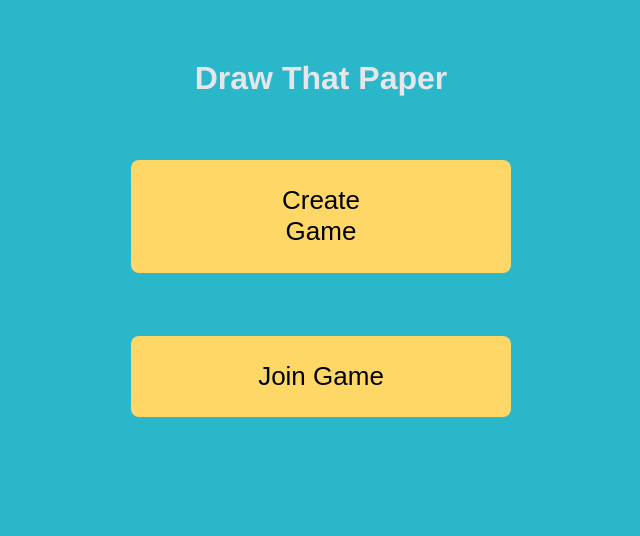
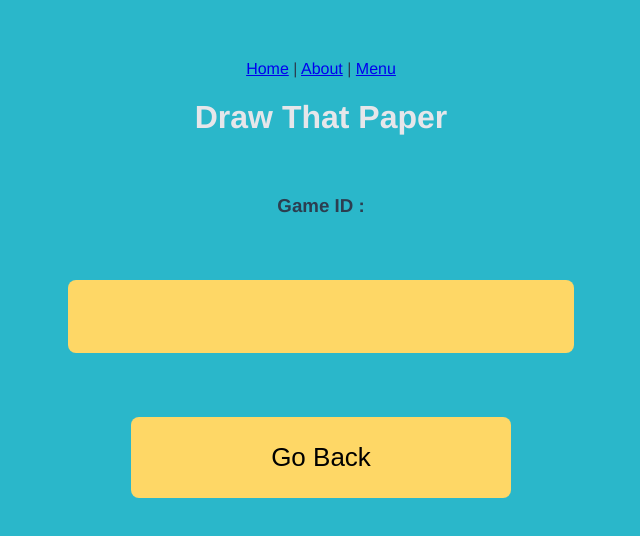
Before and after one commit to dbllt/oci_drawthatpaper, a Vue app in the folder dtp-front/: page /join in a window 1280 px wide. Shown: the top 536 px of the page, without its empty margins (319-959 px from the left). Built offline with nearby package versions, Linux system fonts and the light colour scheme.

Commit message:
Properly using router

```diff
--- a/dtp-front/src/App.vue
+++ b/dtp-front/src/App.vue
@@ -1,54 +1,15 @@
 <template>
   <div id="app">
-    <component :is="currentComponent"></component>
+    <div id="nav">
+      <router-link to="/">Home</router-link> |
+      <router-link to="/about">About</router-link> |
+      <router-link to="/menu">Menu</router-link>
+    </div>
+    <router-view/>
   </div>
 </template>
 
 
-
-
-<script>
-import MainMenu from "@/components/MainMenu";
-import CreateGame from "@/components/CreateGame";
-import JoinGame from "@/components/JoinGame";
-import Game from "@/components/Game";
-export default {
-  name: 'app',
-  data() {
-    return {
-      currentComponent: 'MainMenu'
-    }
-  },
-  methods: {
-    create: function () {
-      this.$router.push('CreateGame')
-
-      this.currentComponent= 'CreateGame'
-
-    },
-    join: function () {
-      this.$router.push('JoinGame')
-      this.currentComponent= 'JoinGame'
-    },
-
-    startGame: function (id) {
-      this.$router.push('game_'+id)
-      this.currentComponent= 'Game'
-    },
-
-    goHome: function () {
-      this.$router.push('/')
-      this.currentComponent= 'MainMenu'
-    }
-  },
-  components: {
-    MainMenu,
-    CreateGame,
-    JoinGame,
-    Game
-  }
-}
-</script>
 
 
 <style>
--- a/dtp-front/src/components/CreateGame.vue
+++ b/dtp-front/src/components/CreateGame.vue
@@ -27,11 +27,11 @@
     },
     start: function () {
 
-      this.$parent.startGame(this.gameId);
+      this.$router.push('/game/'+this.gameId)
     },
     back: function () {
 
-      this.$parent.goHome();
+      this.$router.push('/menu')
     }
   }
 }
--- a/dtp-front/src/components/Game.vue
+++ b/dtp-front/src/components/Game.vue
@@ -21,7 +21,7 @@
   methods: {
 
     leave: function () {
-      this.$parent.goHome();
+      this.$router.push('/menu')
     }
   }
 }
--- /dev/null
+++ b/dtp-front/src/components/HelloWorld.vue
@@ -0,0 +1,58 @@
+<template>
+  <div class="hello">
+    <h1>{{ msg }}</h1>
+    <p>
+      For a guide and recipes on how to configure / customize this project,<br>
+      check out the
+      <a href="https://cli.vuejs.org" target="_blank" rel="noopener">vue-cli documentation</a>.
+    </p>
+    <h3>Installed CLI Plugins</h3>
+    <ul>
+      <li><a href="https://github.com/vuejs/vue-cli/tree/dev/packages/%40vue/cli-plugin-babel" target="_blank" rel="noopener">babel</a></li>
+      <li><a href="https://github.com/vuejs/vue-cli/tree/dev/packages/%40vue/cli-plugin-eslint" target="_blank" rel="noopener">eslint</a></li>
+    </ul>
+    <h3>Essential Links</h3>
+    <ul>
+      <li><a href="https://vuejs.org" target="_blank" rel="noopener">Core Docs</a></li>
+      <li><a href="https://forum.vuejs.org" target="_blank" rel="noopener">Forum</a></li>
+      <li><a href="https://chat.vuejs.org" target="_blank" rel="noopener">Community Chat</a></li>
+      <li><a href="https://twitter.com/vuejs" target="_blank" rel="noopener">Twitter</a></li>
+      <li><a href="https://news.vuejs.org" target="_blank" rel="noopener">News</a></li>
+    </ul>
+    <h3>Ecosystem</h3>
+    <ul>
+      <li><a href="https://router.vuejs.org" target="_blank" rel="noopener">vue-router</a></li>
+      <li><a href="https://vuex.vuejs.org" target="_blank" rel="noopener">vuex</a></li>
+      <li><a href="https://github.com/vuejs/vue-devtools#vue-devtools" target="_blank" rel="noopener">vue-devtools</a></li>
+      <li><a href="https://vue-loader.vuejs.org" target="_blank" rel="noopener">vue-loader</a></li>
+      <li><a href="https://github.com/vuejs/awesome-vue" target="_blank" rel="noopener">awesome-vue</a></li>
+    </ul>
+  </div>
+</template>
+
+<script>
+export default {
+  name: 'HelloWorld',
+  props: {
+    msg: String
+  }
+}
+</script>
+
+<!-- Add "scoped" attribute to limit CSS to this component only -->
+<style scoped>
+h3 {
+  margin: 40px 0 0;
+}
+ul {
+  list-style-type: none;
+  padding: 0;
+}
+li {
+  display: inline-block;
+  margin: 0 10px;
+}
+a {
+  color: #42b983;
+}
+</style>
--- a/dtp-front/src/components/JoinGame.vue
+++ b/dtp-front/src/components/JoinGame.vue
@@ -20,12 +20,12 @@
   methods: {
 
     validateId: function () {
-      this.$parent.startGame(this.gameId)
+      this.$router.push('/game/'+this.gameId)
     },
 
     back: function () {
 
-      this.$parent.goHome();
+      this.$router.push('/menu')
     }
   }
 }
--- a/dtp-front/src/components/MainMenu.vue
+++ b/dtp-front/src/components/MainMenu.vue
@@ -24,11 +24,11 @@
   methods: {
     create: function () {
 
-      this.$parent.create();
+      this.$router.push("/create");
     },
     join: function () {
 
-      this.$parent.join();
+      this.$router.push("/join");
     },
 
   }
--- a/dtp-front/src/router/index.js
+++ b/dtp-front/src/router/index.js
@@ -3,6 +3,8 @@
 import MainMenu from "@/components/MainMenu";
 import CreateGame from "@/components/CreateGame";
 import JoinGame from "@/components/JoinGame";
+import Home from "@/views/Home";
+import Game from "@/components/Game";
 
 
 Vue.use(VueRouter)
@@ -10,18 +12,28 @@
 const routes= [
     {
         path: '/',
+        name: 'Home',
+        component: Home
+    },
+    {
+        path: '/create',
+        name: 'CreateGame',
+        component: CreateGame
+    },
+    {
+        path: '/join',
+        name: 'JoinGame',
+        component: JoinGame
+    },
+    {
+        path: '/menu',
         name: 'MainMenu',
         component: MainMenu
     },
     {
-        path: '/create',
-        name: 'Create',
-        component: CreateGame
-    },
-    {
-        path: '/join',
-        name: 'Join',
-        component: JoinGame
+        path: '/game/:id',
+        name: 'Game',
+        component: Game
     }
 ]
 
--- /dev/null
+++ b/dtp-front/src/views/Home.vue
@@ -0,0 +1,18 @@
+<template>
+  <div class="home">
+    <img alt="Vue logo" src="../assets/logo.png">
+    <HelloWorld msg="Welcome to Your Vue.js App"/>
+  </div>
+</template>
+
+<script>
+// @ is an alias to /src
+import HelloWorld from '@/components/HelloWorld.vue'
+
+export default {
+  name: 'Home',
+  components: {
+    HelloWorld
+  }
+}
+</script>
```
